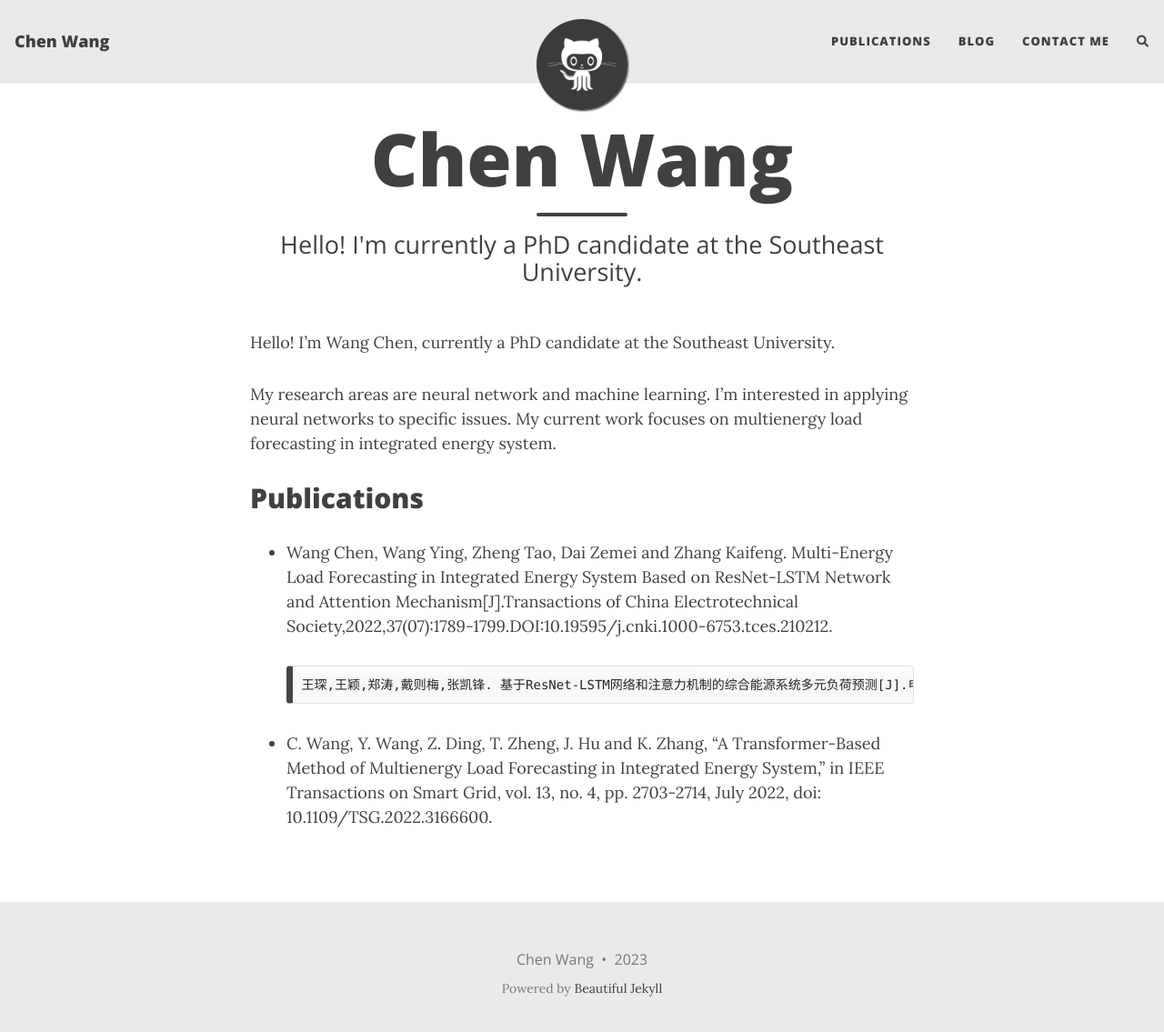
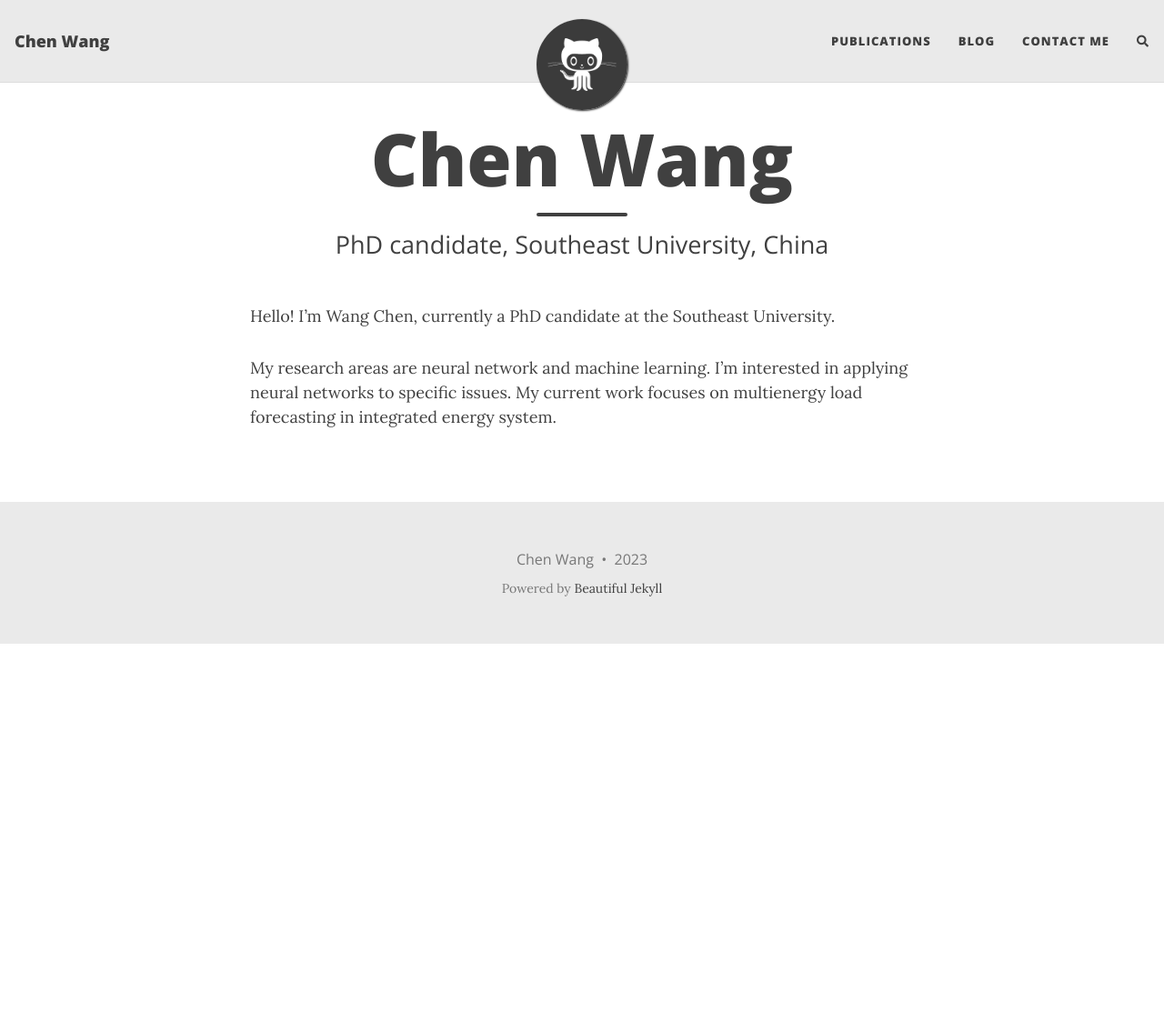
Before and after one commit to wangc1073/wangc1073.github.io, a Jekyll site: the page built from index.md, in a window 1280 px wide and 1148 px high. Shown: the top 1135 px of the window at 91% size. Built offline with Jekyll 4.4.1, drawn with Linux system fonts in a browser that asks for light colours; nearby versions of some CDN libraries; the list of posts is cut into pages by our own code; comment, search, counter and statistics services are not loaded.

Commit message:
Update index.md

````diff
--- a/index.md
+++ b/index.md
@@ -1,20 +1,9 @@
 ---
 layout: home
 title: Chen Wang
-subtitle: Hello! I'm currently a PhD candidate at the Southeast University.
+subtitle: PhD candidate, Southeast University, China
 ---
 
 Hello! I'm Wang Chen, currently a PhD candidate at the Southeast University.
 
 My research areas are neural network and machine learning. I'm interested in applying neural networks to specific issues. My current work focuses on multienergy load forecasting in integrated energy system.
-
-Publications
-------
-
-* Wang Chen, Wang Ying, Zheng Tao, Dai Zemei and Zhang Kaifeng. Multi-Energy Load Forecasting in Integrated Energy System Based on  ResNet-LSTM Network and Attention Mechanism[J].Transactions of China Electrotechnical Society,2022,37(07):1789-1799.DOI:10.19595/j.cnki.1000-6753.tces.210212.
-
-  ```
-  王琛,王颖,郑涛,戴则梅,张凯锋. 基于ResNet-LSTM网络和注意力机制的综合能源系统多元负荷预测[J].电工技术学报,2022,37(07):1789-1799.DOI:10.19595/j.cnki.1000-6753.tces.210212.
-  ```
-
-* C. Wang, Y. Wang, Z. Ding, T. Zheng, J. Hu and K. Zhang, "A Transformer-Based Method of Multienergy Load Forecasting in Integrated Energy System," in IEEE Transactions on Smart Grid, vol. 13, no. 4, pp. 2703-2714, July 2022, doi: 10.1109/TSG.2022.3166600.
````
